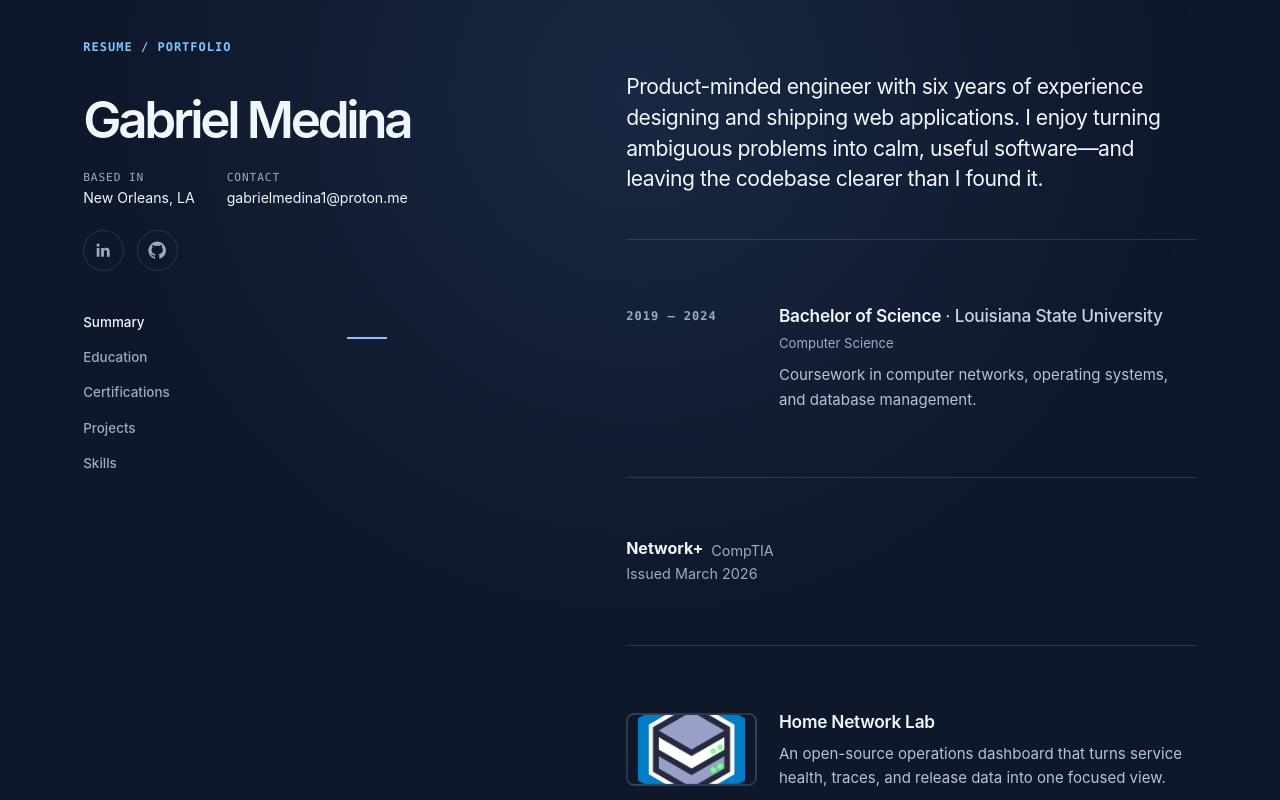
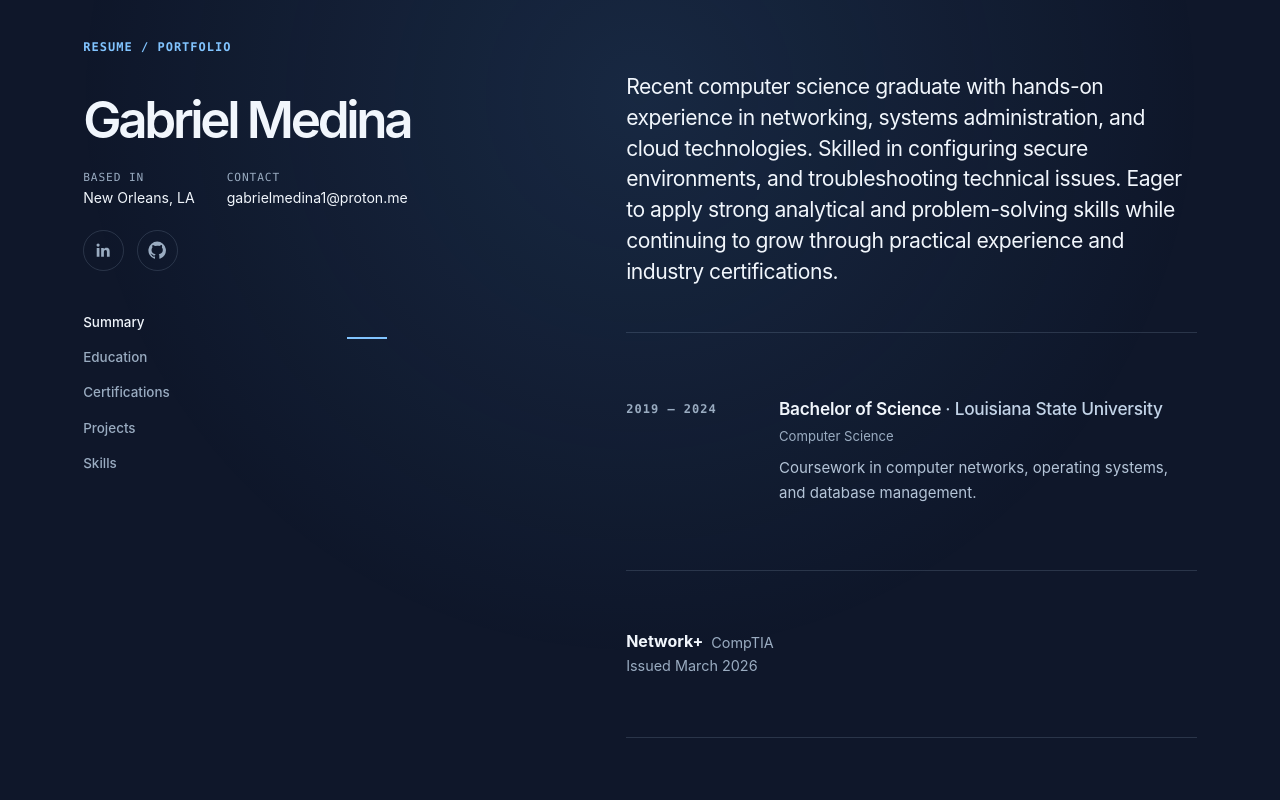
Before and after one commit to gabemedina/portfolio-website, a Vue app: page / in a window 1280 px wide. Shown: the top 800 px of the page. Built offline with nearby package versions, Linux system fonts and the light colour scheme.

Commit message:
Update resume

```diff
--- a/src/data/resume.js
+++ b/src/data/resume.js
@@ -20,7 +20,7 @@ export const resume = {
         ],
     },
     summary:
-        'Product-minded engineer with six years of experience designing and shipping web applications. I enjoy turning ambiguous problems into calm, useful software—and leaving the codebase clearer than I found it.',
+        'Recent computer science graduate with hands-on experience in networking, systems administration, and cloud technologies. Skilled in configuring secure environments, and troubleshooting technical issues. Eager to apply strong analytical and problem-solving skills while continuing to grow through practical experience and industry certifications.',
     currentlyWorkingOn: '',
     experience: [
         // {
```
